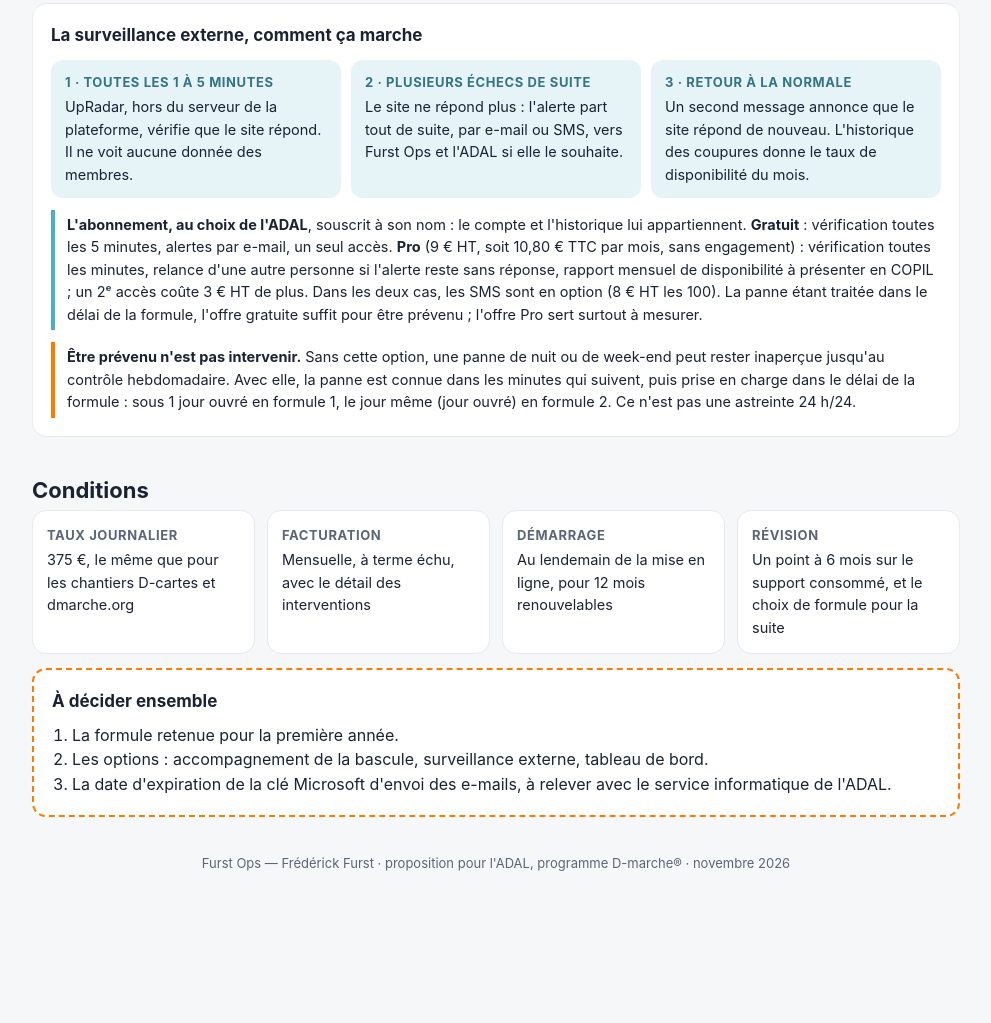
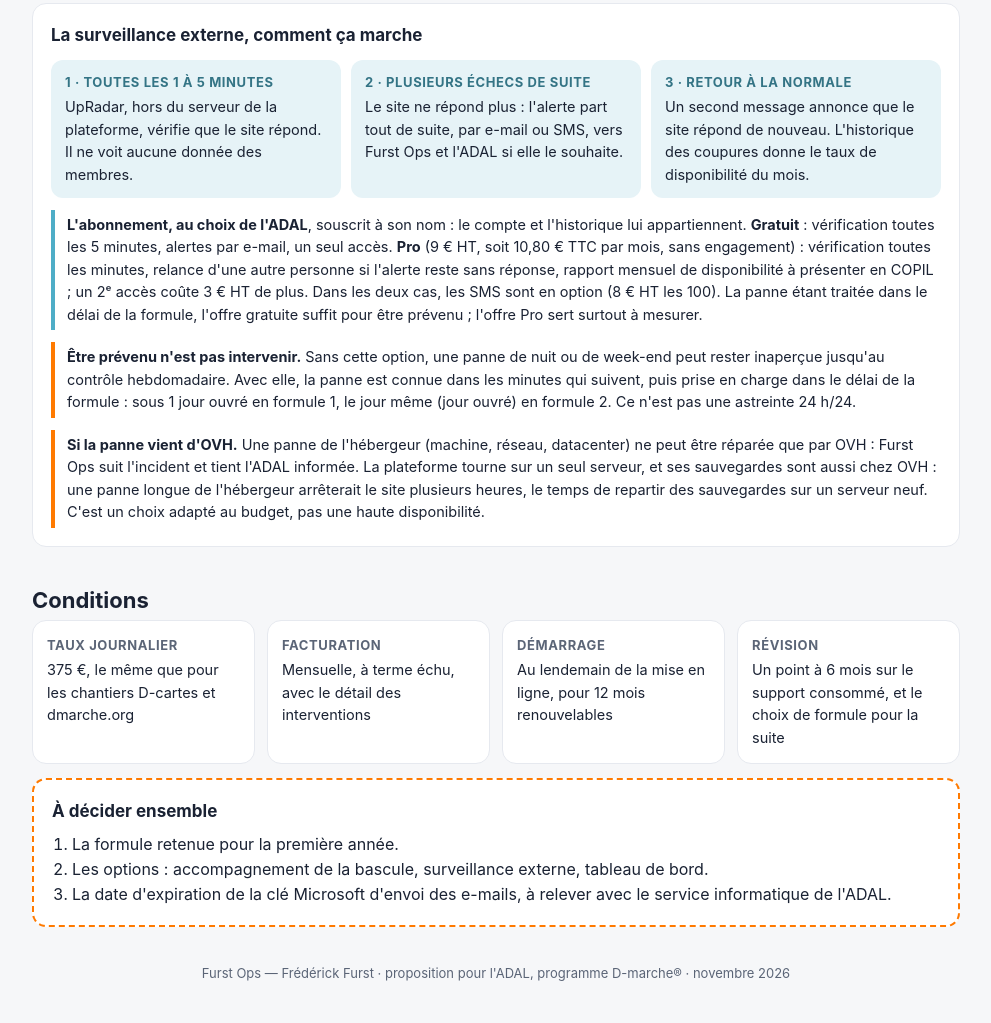
Before and after one commit to FurstOps/dcartes-maintenance, a plain HTML site: page index.html in a window 1280 px wide. Shown: the part 2786-3809 px from the top of the page, without its empty margins (144-1135 px from the left). Before the commit the page ends 3699 px from the top, so only its background shows below. Drawn offline with Linux system fonts and the light colour scheme.

Commit message:
Surveillance externe : ce qui se passe si la panne vient d'OVH
Co-Authored-By: Claude Opus 5.5 <noreply@anthropic.com>

```diff
--- a/index.html
+++ b/index.html
@@ -228,6 +228,7 @@
       </div>
       <p class="note" style="border-color:#4eadc7"><b>L'abonnement, au choix de l'ADAL</b>, souscrit à son nom : le compte et l'historique lui appartiennent. <b>Gratuit</b> : vérification toutes les 5 minutes, alertes par e-mail, un seul accès. <b>Pro</b> (9 € HT, soit 10,80 € TTC par mois, sans engagement) : vérification toutes les minutes, relance d'une autre personne si l'alerte reste sans réponse, rapport mensuel de disponibilité à présenter en COPIL ; un 2ᵉ accès coûte 3 € HT de plus. Dans les deux cas, les SMS sont en option (8 € HT les 100). La panne étant traitée dans le délai de la formule, l'offre gratuite suffit pour être prévenu ; l'offre Pro sert surtout à mesurer.</p>
       <p class="note"><b>Être prévenu n'est pas intervenir.</b> Sans cette option, une panne de nuit ou de week-end peut rester inaperçue jusqu'au contrôle hebdomadaire. Avec elle, la panne est connue dans les minutes qui suivent, puis prise en charge dans le délai de la formule : sous 1 jour ouvré en formule 1, le jour même (jour ouvré) en formule 2. Ce n'est pas une astreinte 24 h/24.</p>
+      <p class="note"><b>Si la panne vient d'OVH.</b> Une panne de l'hébergeur (machine, réseau, datacenter) ne peut être réparée que par OVH : Furst Ops suit l'incident et tient l'ADAL informée. La plateforme tourne sur un seul serveur, et ses sauvegardes sont aussi chez OVH : une panne longue de l'hébergeur arrêterait le site plusieurs heures, le temps de repartir des sauvegardes sur un serveur neuf. C'est un choix adapté au budget, pas une haute disponibilité.</p>
     </div>
   </section>
 
```
